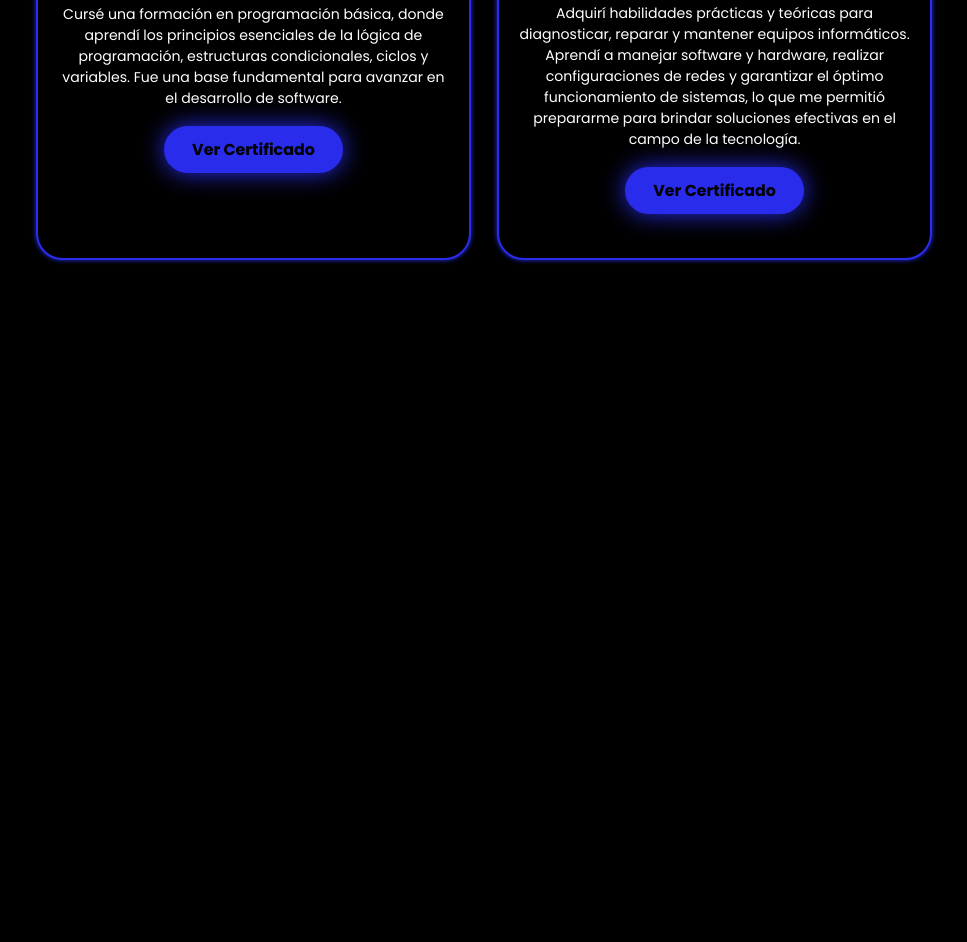
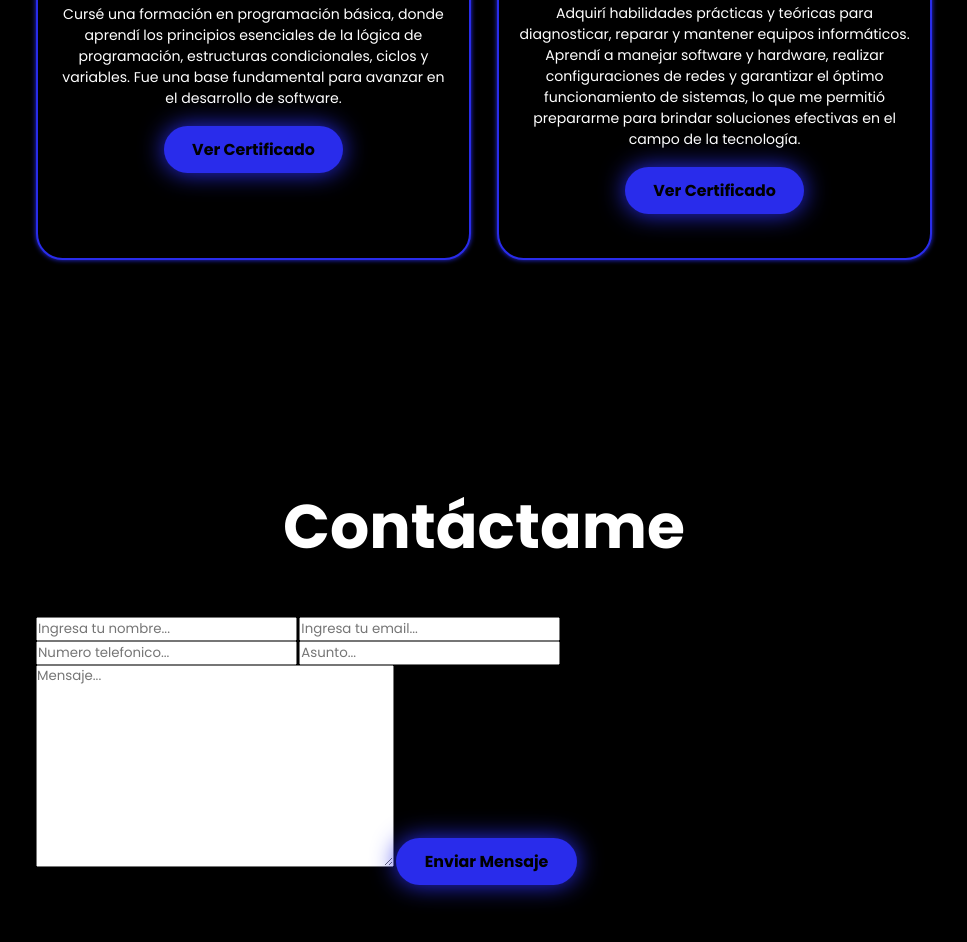
Before and after one commit to CristianTorresCarrero/portafolio, a plain HTML site: page index.html in a window 1280 px wide. Shown: the part 6481-7423 px from the top of the page, without its empty margins (156-1123 px from the left). Before the commit the page ends 6829 px from the top, so only its background shows below. Drawn offline with nearby package versions, Linux system fonts and the light colour scheme.

Commit message:
Agregando el apartado de contacto

```diff
--- a/index.html
+++ b/index.html
@@ -6,6 +6,7 @@
     <title>Mi Portafolio</title>
     <link rel="stylesheet" href="css/styles.css">
     <link rel="stylesheet" href="css/navbar.css">
+    <link rel="stylesheet" href="css/footer.css">
     <link href="https://unpkg.com/boxicons@2.1.4/css/boxicons.min.css" rel="stylesheet">
     <link href="https://fonts.googleapis.com/css2?family=Poppins:wght@300;400;700&display=swap" rel="stylesheet">
 </head>
@@ -13,9 +14,7 @@
     <header class="header">
         <a href="#home" class="logo">Cristian <span>Torres</span></a>
         <i class="bx bx-menu" id="menu-icon"></i>
-        <div id="navbar"></div>   <!-- Aquí se cargará el menú -->
-        <div id="content"></div>  <!-- Aquí se cargarán las páginas dinámicamente -->
-        <div id="footer"></div>   <!-- Aquí se cargará el footer -->
+        <div id="navbar"></div>
         <button class="gradient-btn">Download CV</button>
     </header>
 
@@ -238,6 +237,31 @@
         </div>
     </section>
 
+    <section class="contact" id="contact">
+        <h2 class="heading">Contáctame</h2>
+        <form action="#">
+            <div class="input-group">
+                <div class="input-box">
+                    <input type="text" placeholder="Ingresa tu nombre...">
+                    <input type="email" placeholder="Ingresa tu email...">
+                </div>
+                <div class="input-box">
+                    <input type="number" placeholder="Numero telefonico...">
+                    <input type="text" placeholder="Asunto...">
+                </div>
+            </div>
+            <div class="input-group-2">
+                <textarea name="" id="" placeholder="Mensaje..." cols="30" rows="10"></textarea>
+                <input type="submit" value="Enviar Mensaje" class="btn">
+            </div>
+        </form>
+    </section>
+
+    <div id="footer"></div>
+
+
+
     <script src="js/router.js"></script>
 </body>
+
 </html>
```
